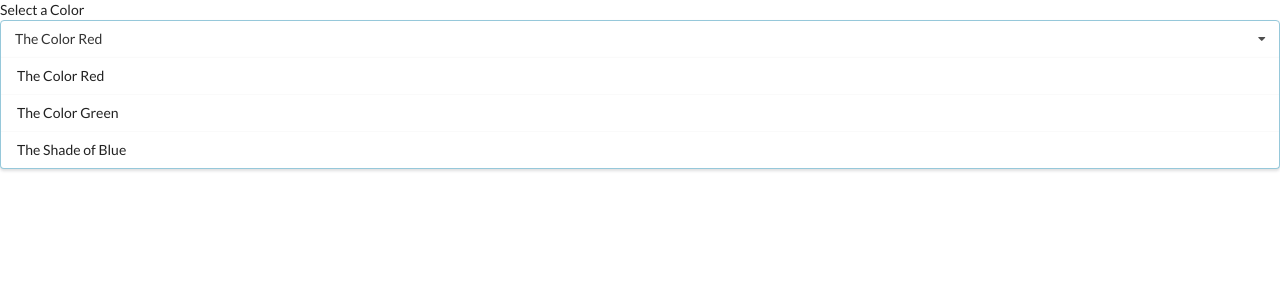
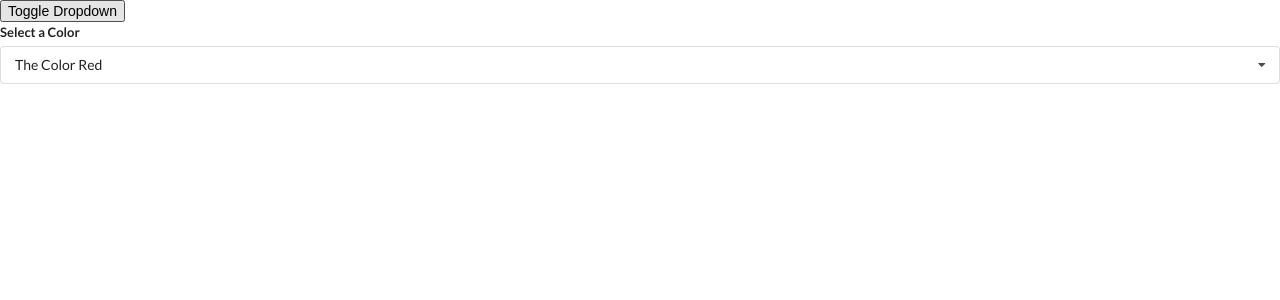
Before and after one commit to m-islam-irshad/react-training-hooks, a React (Create React App) app: page / in a window 1280 px wide. Shown: the top 300 px of the page. Built offline with nearby package versions, Linux system fonts and the light colour scheme.

Commit message:
Done Dropdown Widget also it's working

```diff
--- a/src/App.js
+++ b/src/App.js
@@ -36,15 +36,21 @@
 
  export default ()=>{
     const [selected, setSelected] = useState(options[0]);
+    const [showDropdown, setShowDropdown] = useState(true);
 
     return (
         <div>
+            <button onClick={()=>{
+                setShowDropdown(!showDropdown)
+            }}>Toggle Dropdown</button>
+            { showDropdown ?
             <Dropdown
                 selected={selected}
                 onSelectedChange = {setSelected}
                 options={options}
 
-                />
+                /> : null
+            }
         </div>
     );
  }
@@ -59,7 +65,7 @@
 //             {/* <Search/>  */}
 //             {/* <Accordion items={items}/> */}
 //             {/* <CurrentCount/> */}
-//             <Dropdown options={options}/>
+//             {/* <Dropdown options={options}/> */}
 //         </div>
 //     )
 
--- a/src/Components/Dropdown.js
+++ b/src/Components/Dropdown.js
@@ -1,25 +1,70 @@
-import React from "react";
+import React, { useEffect, useRef, useState } from "react";
 
 
 const Dropdown = ({options, selected, onSelectedChange})=>{
+    const [open, setOpen] = useState(false)
+    const ref = useRef();
+
+
+    useEffect(()=>{
+        document.body.addEventListener('click', (event)=>{
+        // const onBodyClick = (event) =>{
+            if (ref.current && ref.current.contains(event.target)){
+                return;
+            }
+            console.log(event.target)
+            // console.log("Clicked on body.")
+            setOpen(false)
+        }, {capture: true});
+        //use upper line for when addEventListener functin use
+        // });
+        //if we are using react v17 or above then use this capture field
+
+
+        return () =>{
+
+        }
+
+
+
+    }, []);
+
     const renderedOptions = options.map((option)=>{
+
+        if(option.value === selected.value){
+            return null;
+        }
+
+
         return(
             <div key={option.value}
                 className="item"
-                onClick={() => onSelectedChange(option)}
+                onClick={() => {
+                    // console.log("item Clicked")
+                    onSelectedChange(option)
+                    }}
                 >
                 {option.label}
             </div>
         )
-    })
+    });
+
+
+
+    console.log(ref.current)
+
     return(
-        <div className="ui form">
+        <div ref={ref} className="ui form">
             <div className="field">
-                <lable className="label">Select a Color</lable>
-                <div className="ui selection dropdown visible active">
-                    <i className="dropdown icon"></i>
-                    <div className="text">{selected.label}</div>
-                    <div className="menu visible transition">
+                <label className="label">Select a Color</label>
+                <div onClick={()=> {
+                    // console.log("Dropdown clicked")
+                    setOpen(!open)
+                }}
+                    className={`ui selection dropdown ${open ? 'visible active': ""}`}>
+                        <i className="dropdown icon"></i>
+                        <div className="text">{selected.label}</div>
+                        <div className={`menu ${ open ?'visible transition' : ""}`}>
                         {renderedOptions}
                     </div>
                 </div>
```
